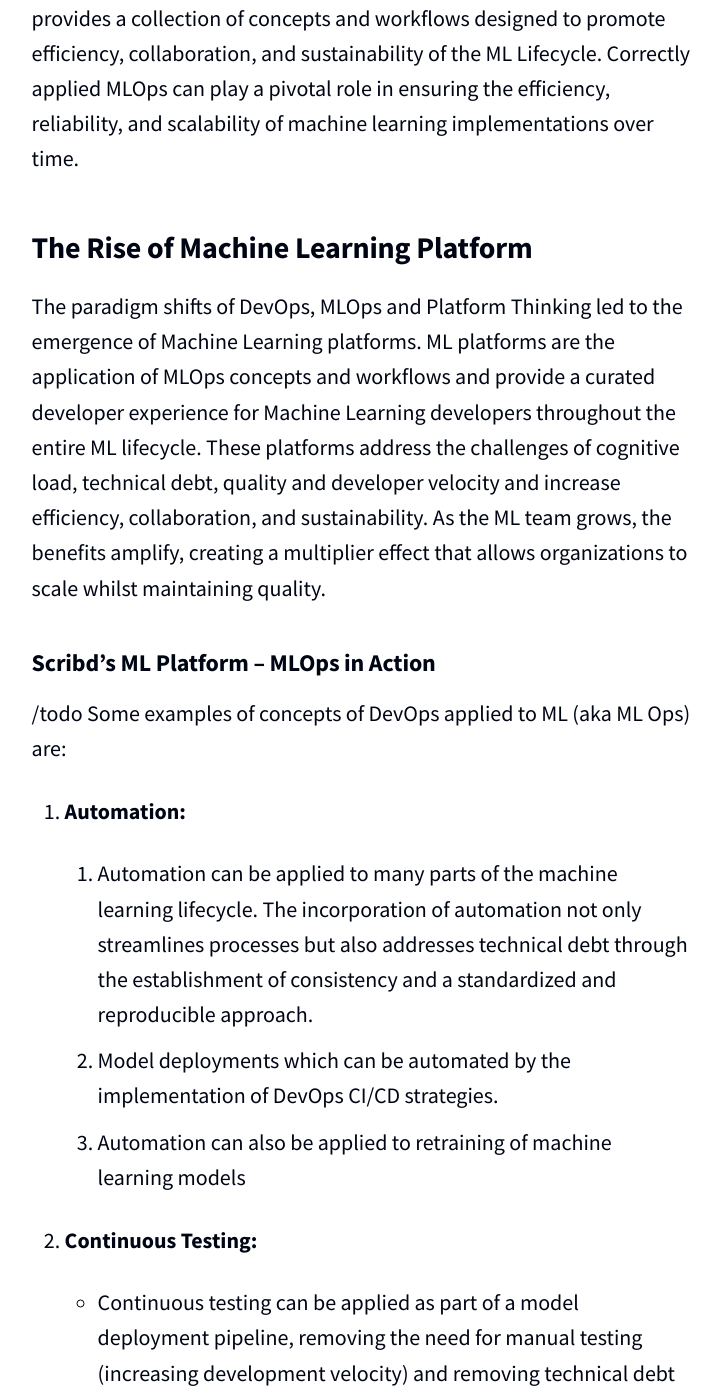
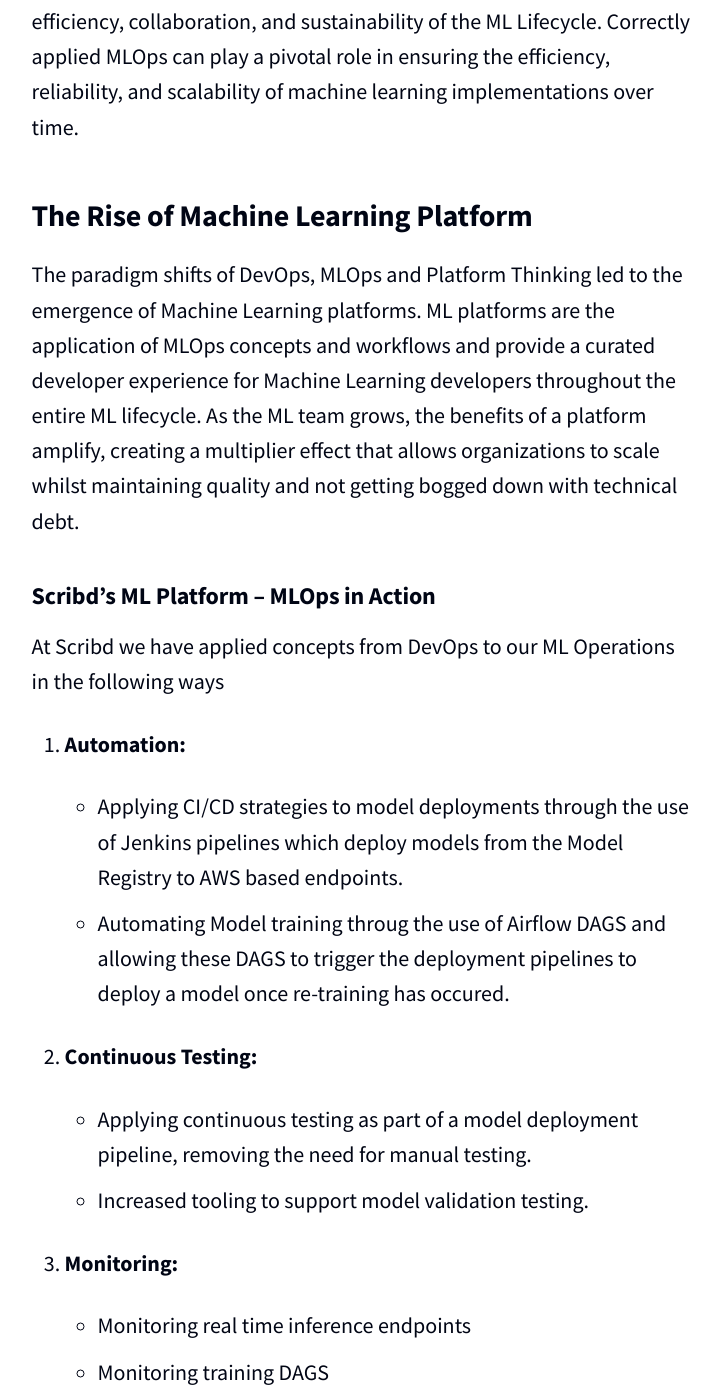
Before and after one commit to scribd/scribd.github.io, a Jekyll site: the page built from _posts/2024-02-05-evolution-of-mlplatform.md, in a window 1280 px wide and 1400 px high, scrolled down 5540 px. Shown: the whole window, without its empty margins (342-1063 px from the left). Built offline with Jekyll 4.4.1, drawn with Linux system fonts in a browser that asks for light colours; some of the changed text lies outside the part shown.

Commit message:
Update 2024-02-05-evolution-of-mlplatform.md
fix links and add details about scribds ml platform

```diff
--- a/_posts/2024-02-05-evolution-of-mlplatform.md
+++ b/_posts/2024-02-05-evolution-of-mlplatform.md
@@ -30,12 +30,11 @@
 Originally a software engineering concept, Technical debt is also relevant to Machine Learning Systems infact the landmark google paper suggest that ML systems have the propensity to easily gain this technical debt.
 
 > Machine learning offers a fantastically powerful toolkit for building useful complex prediction systems quickly. This paper argues it is dangerous to think of these quick wins as coming for free. Using the software engineering framework of technical debt , we ﬁnd it is common to incur massive ongoing maintenance costs in real-world ML systems
-> /todo fix link
-> [https://www.scribd.com/document/428241724/Hidden-Technical-Debt-in-Machine-Learning-Systems](https://www.scribd.com/document/428241724/Hidden-Technical-Debt-in-Machine-Learning-Systems)
+> [Sculley et al (2021) Hidden Technical Debt in Machine Learning Systems](https://www.scribd.com/document/428241724/Hidden-Technical-Debt-in-Machine-Learning-Systems)
 
 > As the machine learning (ML) community continues to accumulate years of experience with livesystems, a wide-spread and uncomfortable trend has emerged: developing and deploying ML sys-tems is relatively fast and cheap, but maintaining them over time is difﬁcult and expensive
 >
-> [https://www.scribd.com/document/428241724/Hidden-Technical-Debt-in-Machine-Learning-Systems](https://www.scribd.com/document/428241724/Hidden-Technical-Debt-in-Machine-Learning-Systems)
+> [Sculley et al (2021) Hidden Technical Debt in Machine Learning Systems](https://www.scribd.com/document/428241724/Hidden-Technical-Debt-in-Machine-Learning-Systems)
 
 Technical debt is important to consider especially when trying to move fast. Moving fast is easy, moving fast without acquiring technical debt is alot more complicated.
 
@@ -73,11 +72,11 @@
 
 > The purpose of a platform team is to enable stream-aligned teams to deliver work with substantial autonomy. The stream-aligned team maintains full ownership of building, running, and fixing their application in production. The platform team provides internal services to reduce the cognitive load that would be required from stream-aligned teams to develop these underlying services.
 >
-> — [](https://teamtopologies.com/book "https://teamtopologies.com/book")[https://teamtopologies.com/book](https://teamtopologies.com/book)
+> [Skelton & Pais (2019) Team Topologies](https://teamtopologies.com/book)
 
-> _Infrastructure Platform teams enable organisations to scale delivery by solving common product and non-functional requirements with resilient solutions. This allows other teams to focus on building their own things and releasing value for their users_
+> Infrastructure Platform teams enable organisations to scale delivery by solving common product and non-functional requirements with resilient solutions. This allows other teams to focus on building their own things and releasing value for their users
 >
-> \- [https://martinfowler.com/articles/building-infrastructure-platform.html](https://martinfowler.com/articles/building-infrastructure-platform.html)
+> [Rowse & Shepherd (2022) Building Infrastructure Platforms](https://martinfowler.com/articles/building-infrastructure-platform.html)
 
 ### ML Ops -- Reducing technical debt of machine learning
 
@@ -87,65 +86,39 @@
 The Rise of Machine Learning Platform
 -------------------------------------
 
-The paradigm shifts of DevOps, MLOps and Platform Thinking led to the emergence of Machine Learning platforms. ML platforms are the application of MLOps concepts and workflows and provide a curated developer experience for Machine Learning developers throughout the entire ML lifecycle. These platforms address the challenges of cognitive load, technical debt, quality and developer velocity and increase efficiency, collaboration, and sustainability. As the ML team grows, the benefits amplify, creating a multiplier effect that allows organizations to scale whilst maintaining quality.
+The paradigm shifts of DevOps, MLOps and Platform Thinking led to the emergence of Machine Learning platforms. ML platforms are the application of MLOps concepts and workflows and provide a curated developer experience for Machine Learning developers throughout the entire ML lifecycle. As the ML team grows, the benefits of a platform amplify, creating a multiplier effect that allows organizations to scale whilst maintaining quality and not getting bogged down with technical debt.
+
 
 ### Scribd's ML Platform -- MLOps in Action
-/todo
-Some examples of concepts of DevOps applied to ML (aka ML Ops) are:
+At Scribd we have applied concepts from DevOps to our ML Operations in the following ways
 
 1.  **Automation:**
 
-    1.  Automation can be applied to many parts of the machine learning lifecycle. The incorporation of automation not only streamlines processes but also addresses technical debt through the establishment of consistency and a standardized and reproducible approach.
-
-    2.  Model deployments which can be automated by the implementation of DevOps CI/CD strategies.
-
-    3.  Automation can also be applied to retraining of machine learning models
+    *  Applying CI/CD strategies to model deployments through the use of Jenkins pipelines which deploy models from the Model Registry to AWS based endpoints.
+    *  Automating Model training throug the use of Airflow DAGS and allowing these DAGS to trigger the deployment pipelines to deploy a model once re-training has occured.
 
 2.  **Continuous** **Testing:**
 
-    *   Continuous testing can be applied as part of a model deployment pipeline, removing the need for manual testing (increasing development velocity) and removing technical debt by ensuring tests are performed consistently
-
-    *   Model validation can be automated using tooling providing consistency between training iterations.
+    *   Applying continuous testing as part of a model deployment pipeline, removing the need for manual testing.
+    *   Increased tooling to support model validation testing.
 
 3.  **Monitoring:**
 
-    *   Monitoring provides key insights and a steps towards creating vital feedback loops.
-
-    *   Monitoring can be applied to real time inference infrastructure revealing performance concerns similar to dev ops.
-
-    *   Monitoring can be applied to Model performance and monitor for model drift in realtime, providing realtime insight and analysis to model performance and when it may need to be retrained.
+    *   Monitoring real time inference endpoints
+    *   Monitoring training DAGS
 
 4.  **Collaboration and Communication:**
 
-    *   Utilize collaboration tools for effective communication and information sharing among team members.
+    *   Feature Store which provides feature discovery and re-use
+    *   Model Database which provides model collaboration
 
-    *   Feature Store's provides a platform for discovering, re using and collaborating on ML features
+6.  **Version Control:**
 
-    *   Model Database's provide a platform for discovering, re using and collaborating on ML Models
+    *   Applyied version control to experiments, machine learning models and features
 
-5.  **Version Control:**
-
-    *   Applying version control to experiments, machine learning models and features provides better change management and auditing of these ML artifacts
-
-
-### Benefits to the Organization
-
-The adoption of a Machine Learning Platform unfolds a spectrum of benefits:
-
-**Increasing Flow of Change (aka developer velocity):** A swift pace in model development and deployment, enhancing overall efficiency.
-
-**Fostering Collaboration Amongst Teams:** Breaking down silos and promoting cross-functional collaboration. The platform becomes the silent foundation for collaboration, facilitating a harmonious working environment.
-
-**Enforcing Best Practices:** Standardizing and ensuring adherence to best practices across ML projects.
-
-**Reducing/Limiting Technical Debt:** Strategically mitigating the risk of accumulating technical debt, ensuring long-term sustainability.
-
-**Multiplier Effect:** As the ML team grows, these benefits of the platform amplify—a dividend that multiplies with organizational growth.
 
 References
 ----------
-
-[https://www.youtube.com/watch?v=Bfhl8kcSaEI&embeds\_referring\_euri=https%3A%2F%2Fplatformengineering.org%2F&feature=emb\_imp\_woyt](https://www.youtube.com/watch?v=Bfhl8kcSaEI&embeds_referring_euri=https%3A%2F%2Fplatformengineering.org%2F&feature=emb_imp_woyt)
 
 [https://www.atlassian.com/devops/frameworks/team-topologies](https://www.atlassian.com/devops/frameworks/team-topologies)
 
```
Also changed, not shown: other parts of _posts/2024-02-05-evolution-of-mlplatform.md (+1 -1 lines).
